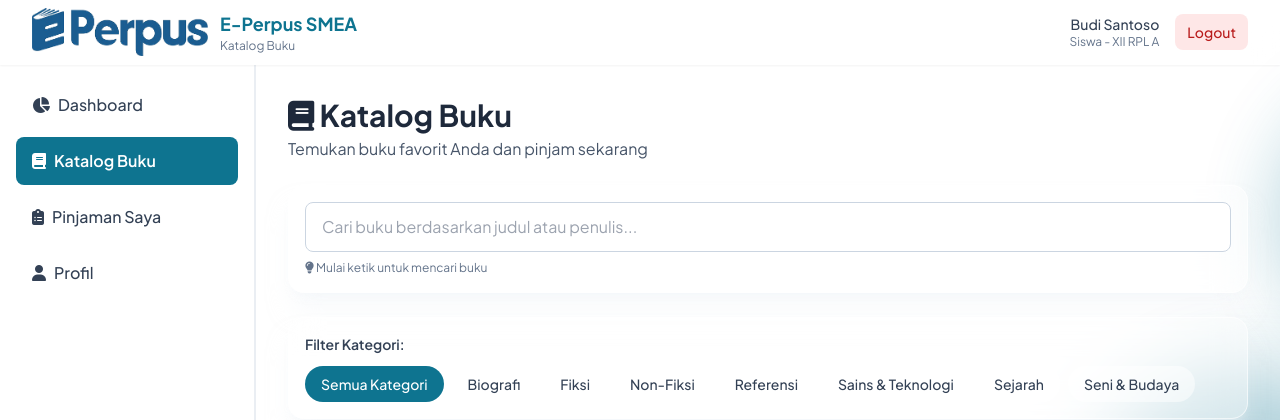
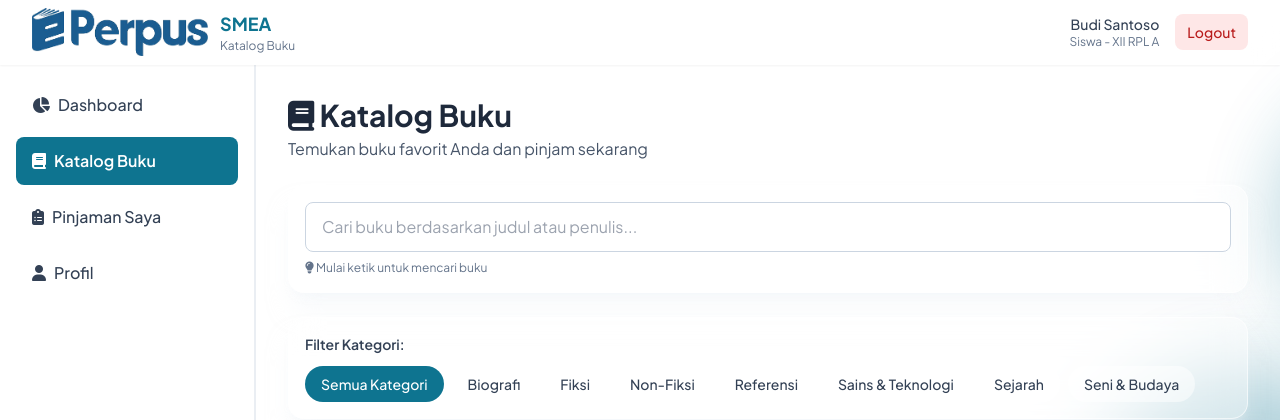
Before and after one commit to Nazwarrrr/Glassmorphism, a PHP site: page /glassmorphism/siswa/katalog.php in a window 1280 px wide. Shown: the top 420 px of the page. Run offline with PHP 8.4, Linux system fonts and the light colour scheme; a user stored in the database is signed in; data comes from the database, SQL or seed files in the repository; data that the repository does not hold is empty; some libraries are stand-ins or nearby versions.

Commit message:
Perintah tetuah Nazwirrr part-2

```diff
--- a/admin/katalog.php
+++ b/admin/katalog.php
@@ -83,6 +83,7 @@ $books = fetch_all(
 
         .book-card-content {
             padding: 0;
+            margin-top: auto;
         }
 
         /* Hide scrollbar pada modal form */
--- a/helpers/layout.php
+++ b/helpers/layout.php
@@ -15,13 +15,13 @@ function render_navbar($page_title, $role = null) {
     }
     ?>
     <nav class="bg-white/40 backdrop-blur-lg border-b border-white/60 sticky top-0 z-50 shadow-sm">
-        <div class="max-w-7xl mx-auto px-4 sm:px-6 lg:px-8">
+        <div class="px-4 sm:px-6 lg:px-8">
             <div class="flex justify-between items-center h-16">
                 <!-- Logo/Title -->
                 <div class="flex items-center gap-3">
                     <img src="/Glassmorphism/assets/img/perpus-logo.png" alt="Perpus Logo" class="h-12 object-contain">
                     <div>
-                        <h1 class="text-lg font-bold text-[#0E7490]">E-Perpus SMEA</h1>
+                        <h1 class="text-lg font-bold text-[#0E7490]">SMEA</h1>
                         <p class="text-xs text-slate-500"><?php echo htmlspecialchars($page_title); ?></p>
                     </div>
                 </div>
--- a/siswa/katalog.php
+++ b/siswa/katalog.php
@@ -88,6 +88,7 @@ $can_borrow_more = $user_active_loans < MAX_PEMINJAMAN_AKTIF;
 
         .book-card-content {
             padding: 0;
+            margin-top: auto;
         }
 
         /* Hide scrollbar pada modal form */
```
